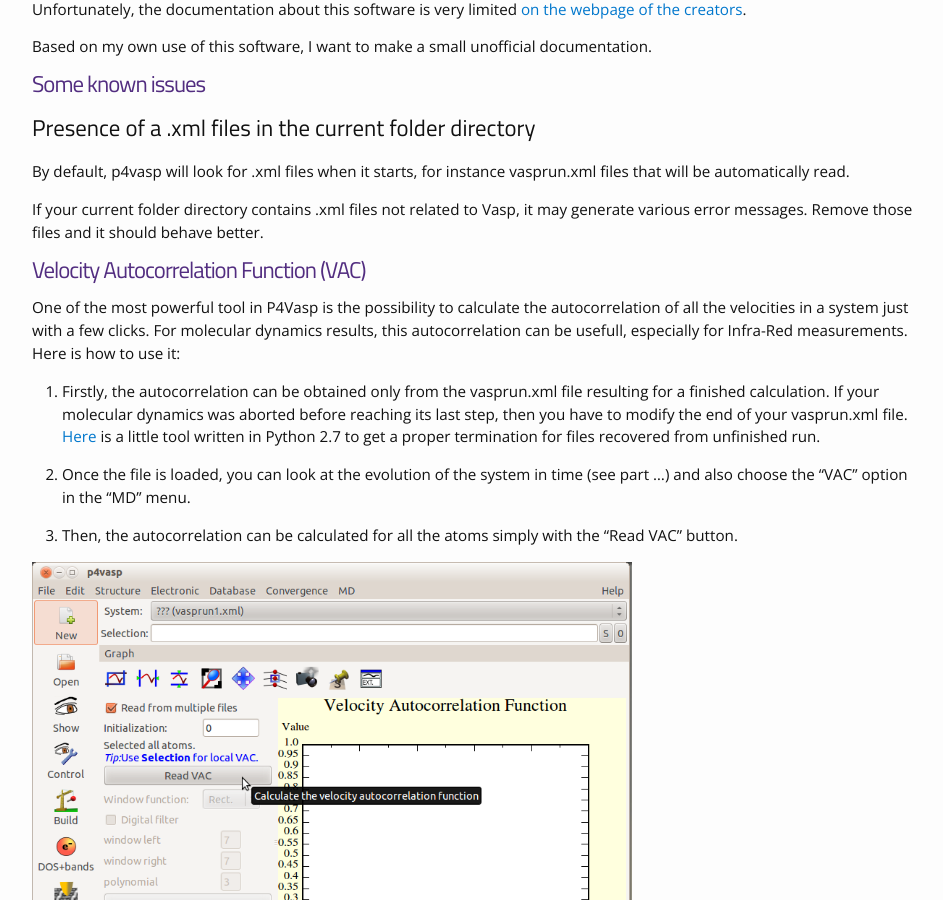
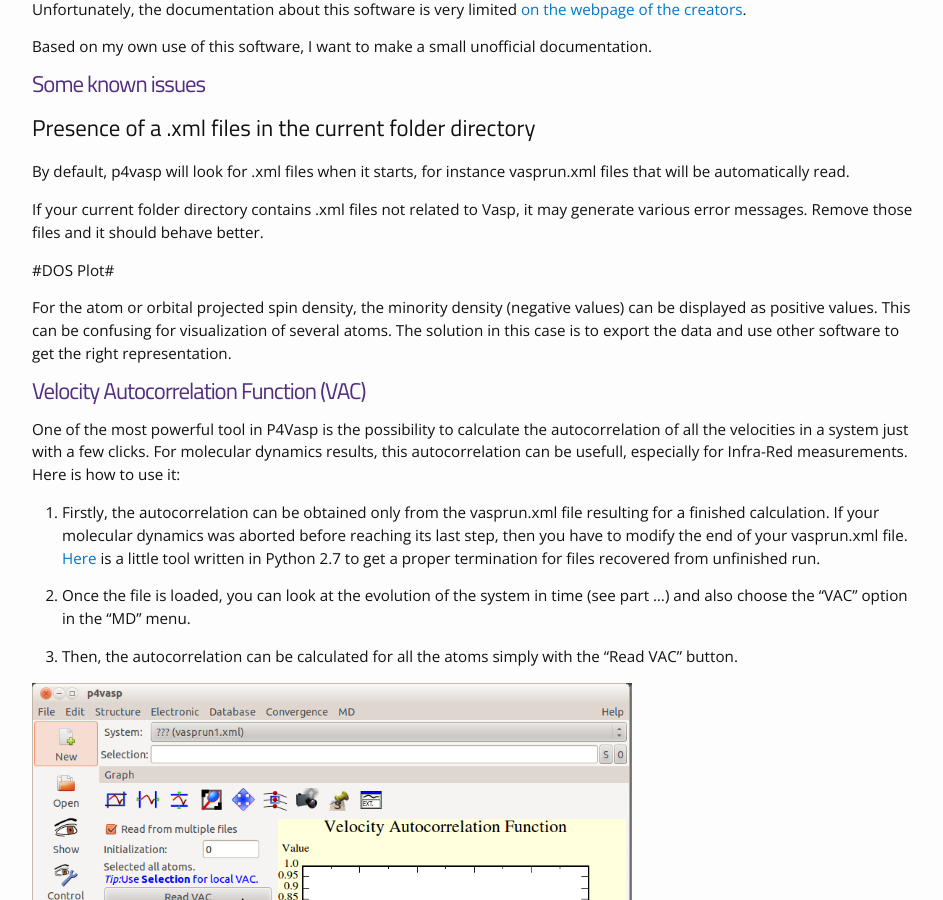
Before and after one commit to dacornu/dacornu.github.io, a Jekyll site: the page built from p4vasp.md, in a window 1280 px wide and 900 px high, scrolled down 303 px. Shown: the whole window, without its empty margins (163-1106 px from the left). Built offline with Jekyll 4.4.1, drawn with Linux system fonts in a browser that asks for light colours.

Commit message:
Add DOS issues

```diff
--- a/p4vasp.md
+++ b/p4vasp.md
@@ -17,6 +17,10 @@
 By default, p4vasp will look for .xml files when it starts, for instance vasprun.xml files that will be automatically read.
 
 If your current folder directory contains .xml files not related to Vasp, it may generate various error messages. Remove those files and it should behave better.
+
+#DOS Plot#
+
+For the atom or orbital projected spin density, the minority density (negative values) can be displayed as positive values. This can be confusing for visualization of several atoms. The solution in this case is to export the data and use other software to get the right representation.
 
 # Velocity Autocorrelation Function (VAC) #
 
```
